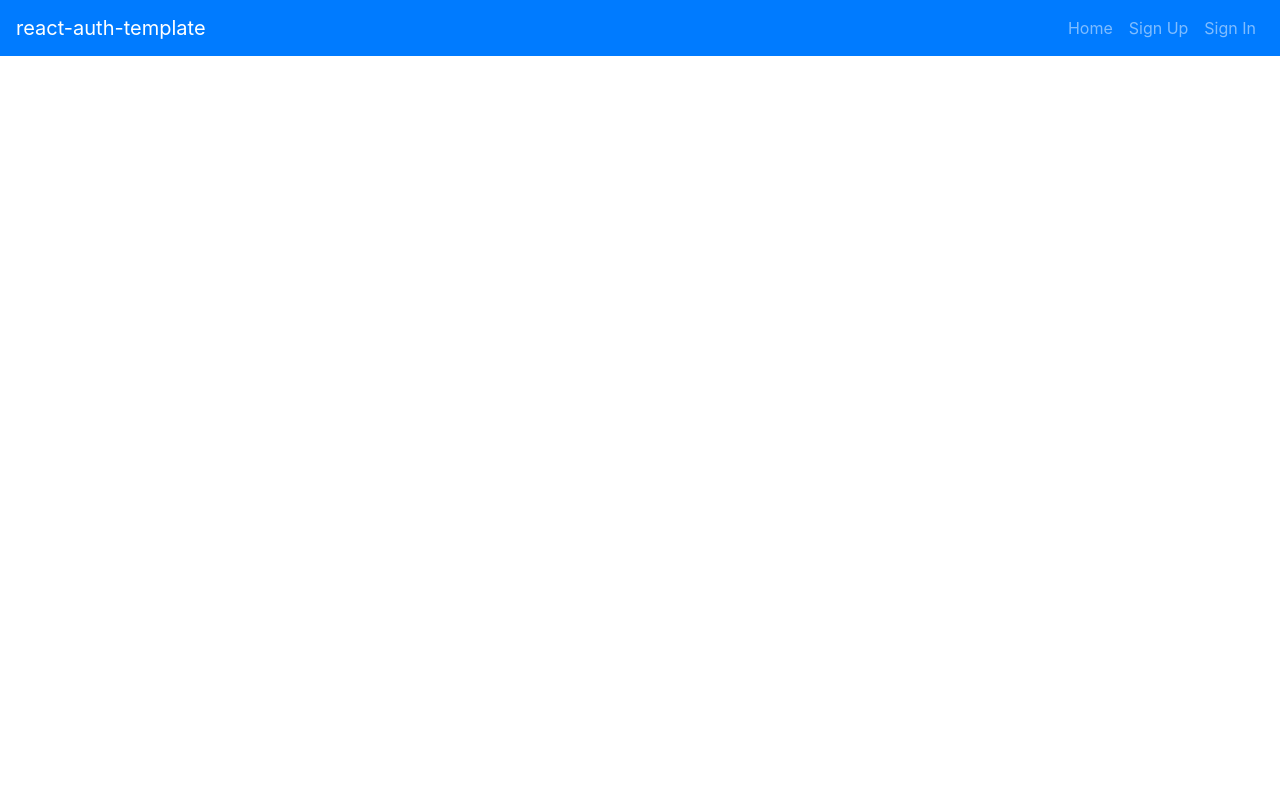
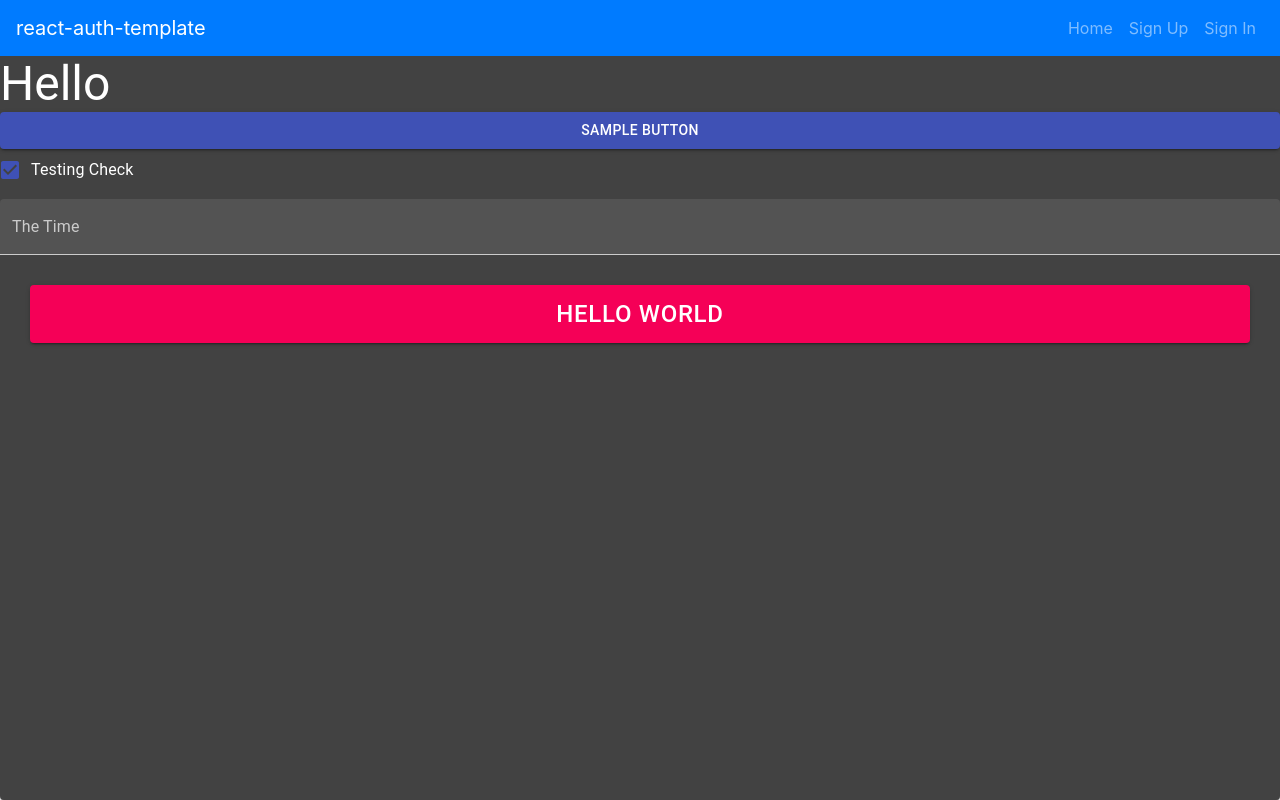
Before and after one commit to dzemsky1/Pickup-hoops, a React app: page / in a window 1280 px wide. Built offline with nearby package versions, Linux system fonts and the light colour scheme.

Commit message:
Add material ui components

```diff
--- a/package.json
+++ b/package.json
@@ -4,6 +4,7 @@
   "version": "0.1.0",
   "private": true,
   "dependencies": {
+    "@material-ui/core": "^4.11.4",
     "autoprefixer": "7.1.6",
     "axios": "^0.18.0",
     "bootstrap": "^4.3.1",
--- a/src/App.js
+++ b/src/App.js
@@ -1,4 +1,4 @@
-import React, { Component, Fragment } from 'react'
+import React, { Component } from 'react'
 import { Route } from 'react-router-dom'
 import { v4 as uuid } from 'uuid'
 
@@ -9,19 +9,75 @@ import SignUp from './components/SignUp/SignUp'
 import SignIn from './components/SignIn/SignIn'
 import SignOut from './components/SignOut/SignOut'
 import ChangePassword from './components/ChangePassword/ChangePassword'
+import Button from '@material-ui/core/Button'
+import Checkbox from '@material-ui/core/Checkbox'
+import FormControlLabel from '@material-ui/core/FormControlLabel'
+import TextField from '@material-ui/core/TextField'
+// import AppBar from '@material-ui/core/AppBar'
+// import ToolBar from '@material-ui/core/ToolBar'
+// import IconButton from '@material-ui/core/IconButton'
+// import MenuIcon from '@material-ui/core/Menu'
+import { Grid, Paper, Typography } from '@material-ui/core/'
+import { ThemeProvider, createMuiTheme } from '@material-ui/core/styles'
+
+// import { orange } from '@material-ui/core/colors'
+
+// const useStyles = makeStyles({
+//   root: {
+//     background: 'linear-gradient(45deg, #FE6B8B 30%, #FF8E53 90%)',
+//     border: 0,
+//     borderRadius: 30,
+//     boxShadow: '0 3px 5px 2px rgba(255, 105, 135, .3)',
+//     color: 'white',
+//     height: 48,
+//     padding: '0 30px'
+//
+//   }
+// })
+
+// function ButtonStyled () {
+//   const classes = useStyles()
+//   return <Button className={classes.root}>Test Styled Button</Button>
+// }
+
+function CheckboxExample () {
+  const [checked, setChecked] = React.useState(true)
+  return (
+    <FormControlLabel
+      control={<Checkbox
+        checked={checked}
+        onChange={(e) => setChecked(e.target.checked)}
+        color="primary"
+        inputProps={{
+          'aria=label': 'secondary checkbox'
+        }}
+      />}
+      label="Testing Check"
+    />
+  )
+}
+
+const theme = createMuiTheme({
+  palette: {
+    type: 'dark'
+  }
+})
 
 class App extends Component {
   constructor (props) {
     super(props)
     this.state = {
       user: null,
-      msgAlerts: []
+      msgAlerts: [],
+      darkmode: false
     }
   }
 
   setUser = user => this.setState({ user })
 
   clearUser = () => this.setState({ user: null })
+
+  // setDarkMode = darkmode => this.setState({ darkmode })
 
   deleteAlert = (id) => {
     this.setState((state) => {
@@ -40,8 +96,23 @@ class App extends Component {
     const { msgAlerts, user } = this.state
 
     return (
-      <Fragment>
+      <ThemeProvider theme={theme}>
+        <Paper style={{ height: '100vh' }}>
+          <Grid container direction="column">
             <Header user={user} />
+            <Typography variant="h3">
+              Hello
+            </Typography>
+            <Button color="primary" variant="contained">
+              Sample Button
+            </Button >
+            <CheckboxExample />
+            <TextField
+              variant="filled"
+              color="primary"
+              type="email"
+              label="The Time"
+            />
             {msgAlerts.map(msgAlert => (
               <AutoDismissAlert
                 key={msgAlert.id}
@@ -66,7 +137,19 @@ class App extends Component {
                 <ChangePassword msgAlert={this.msgAlert} user={user} />
               )} />
             </main>
-      </Fragment>
+            <Button
+              variant="contained"
+              size="large"
+              style={{
+                fontSize: 24,
+                margin: 30
+              }}
+              color="secondary">
+              Hello World
+            </Button>
+          </Grid>
+        </Paper >
+      </ThemeProvider >
     )
   }
 }
```
Also changed, not shown: 2 other files (tests, documents, lock files or other folders). Lines whose indentation alone changed are shown as unchanged.
